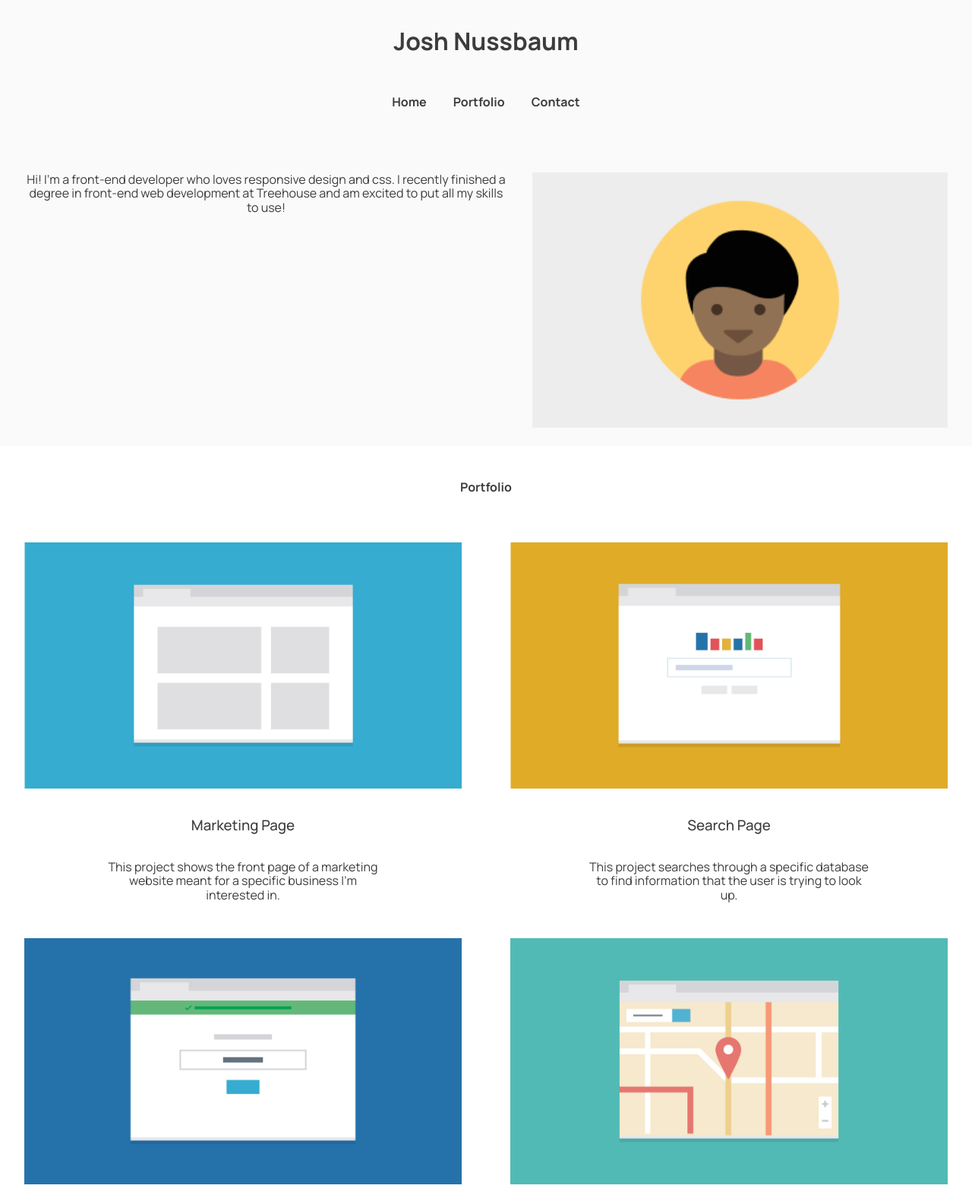
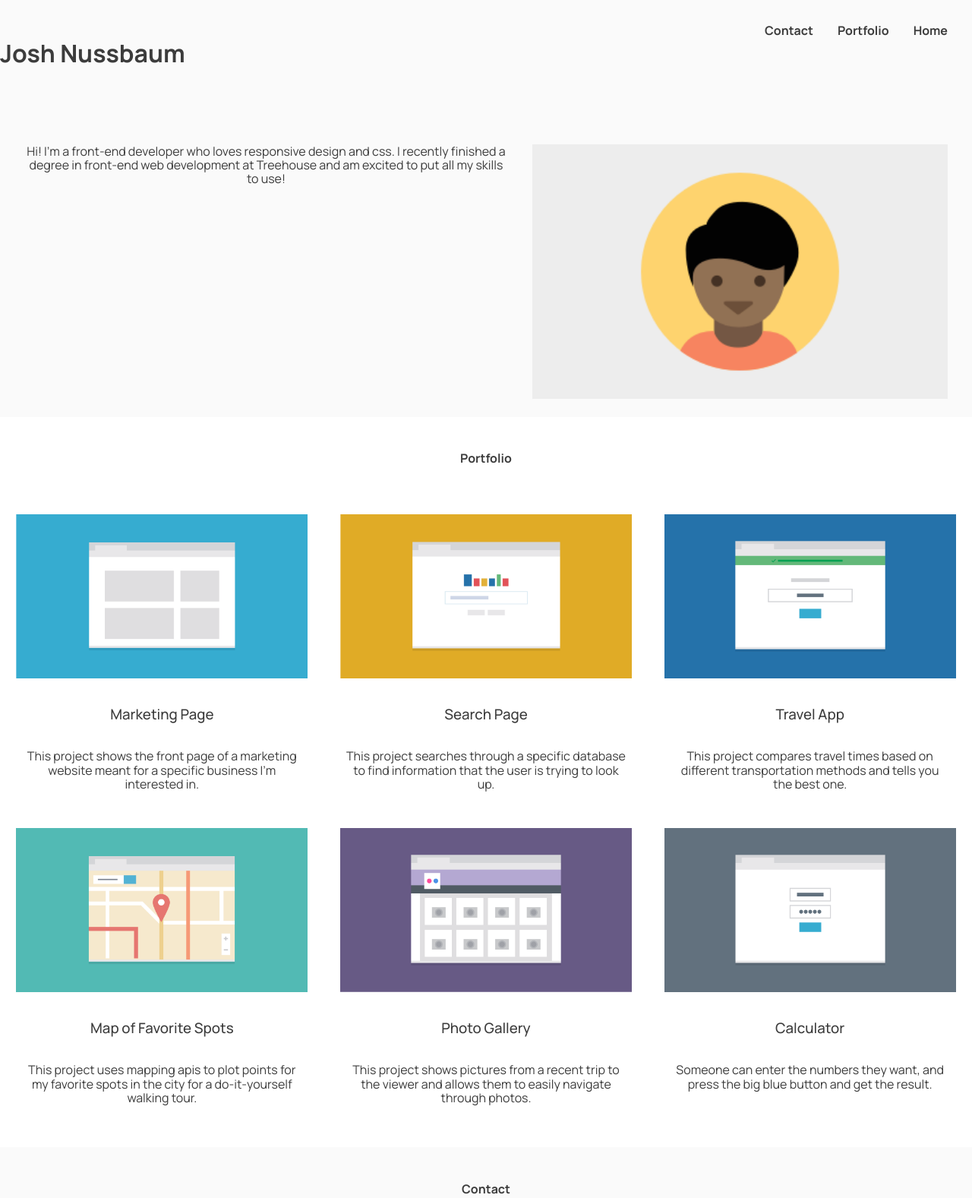
Before and after one commit to joshnussbaum89/responsive_layout_v3, a plain HTML site: page index.html in a window 1280 px wide. Shown: the top 1577 px of the page at 76% size. Drawn offline with Linux system fonts and the light colour scheme.

Commit message:
formatting for 1024px navbar issues

```diff
--- a/css/style.css
+++ b/css/style.css
@@ -235,4 +235,26 @@ h3 {
 
 @media (min-width: 1024px) {
 
+/* ---- header ------------ */
+
+    .main-nav li {
+        float: right;
+        padding: 0 0 0 2rem;
+    }
+
+    .name {
+        float: left;
+    }
+
+/* ---- portfolio ------------ */
+
+    .marketing,
+    .travel-app,
+    .photo-gallery,
+    .search-page,
+    .favorite-spots,
+    .calculator {
+        width: 33.333%;
+        float: left;
+    }
 }
--- a/index.html
+++ b/index.html
@@ -10,13 +10,15 @@
 </head>
 <body>
     <!-- Main Navigation -->
+
+<div class="header-wrap">
     <header>
         <h1 class="name"><a href="#">Josh Nussbaum</a></h1>
     </header>
 
     <div class="nav clearfix">
         <nav>
-            <ul class="main-nav">
+            <ul class="main-nav clearfix">
                 <li><a href="index.html">Home</a></li>
                 <li><a href="#portfolio">Portfolio</a></li>
                 <li><a href="#contact">Contact</a></li>
@@ -29,6 +31,7 @@
             </div>
         </nav>
     </div>
+</div>
 
     <!-- Portfolio -->
 
```
